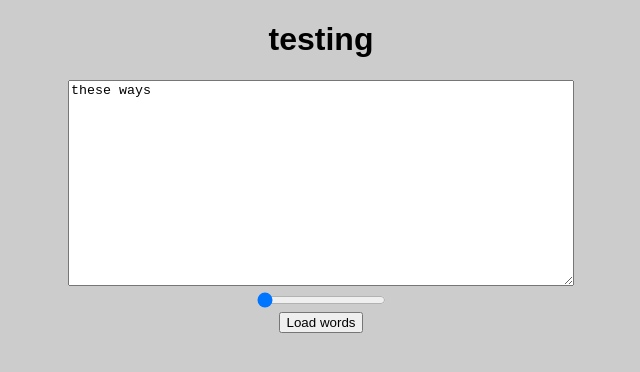
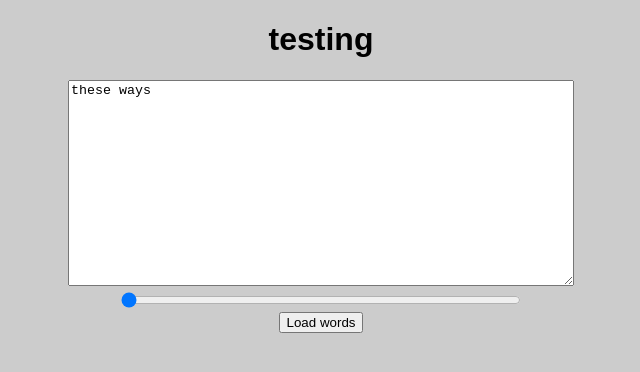
Before and after one commit to mattybrad/jed, a React app: page / in a window 1280 px wide. Shown: the top 372 px of the page, without its empty margins (319-959 px from the left). Built offline with nearby package versions, Linux system fonts and the light colour scheme.

Commit message:
bigger slider

```diff
--- a/src/pages/Home/index.css
+++ b/src/pages/Home/index.css
@@ -1,5 +1,9 @@
 .this {
 
+}
+
+.this input[type=range] {
+  width: 400px;
 }
 
 .this textarea {
```
